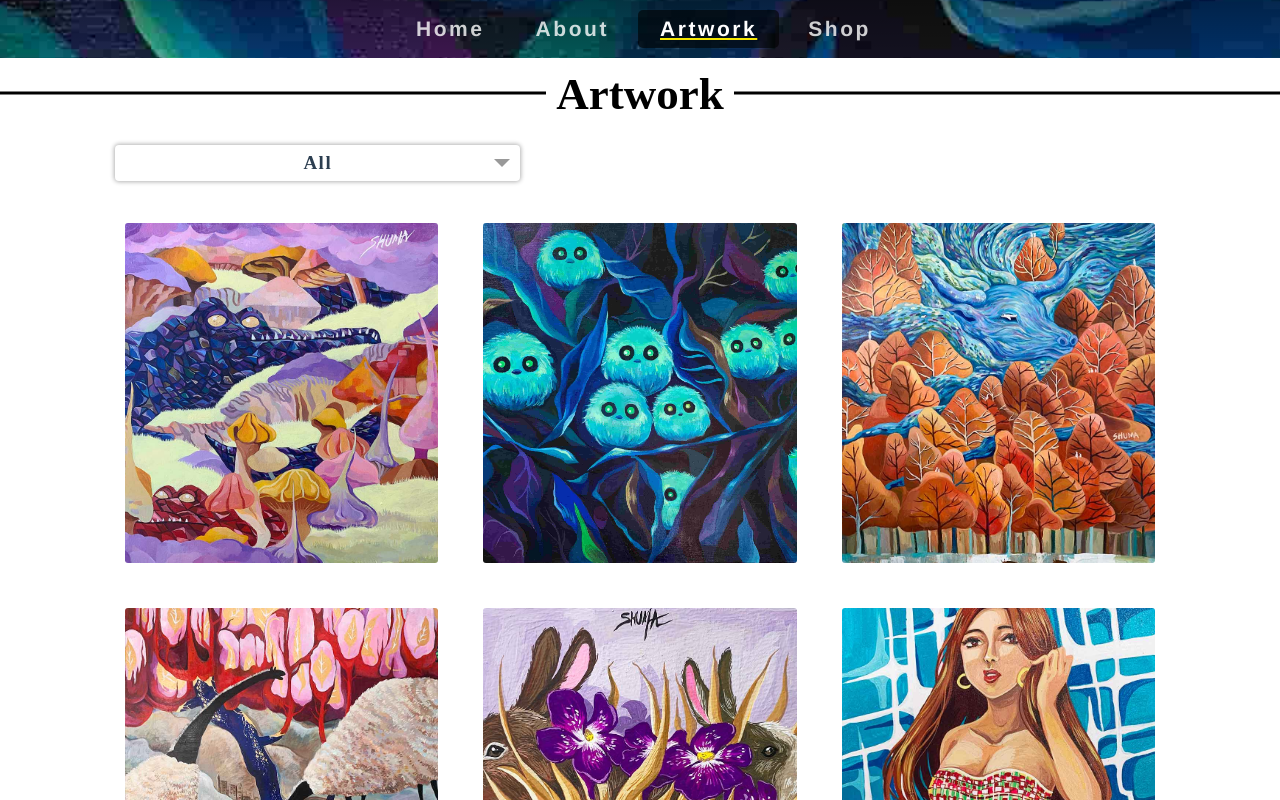
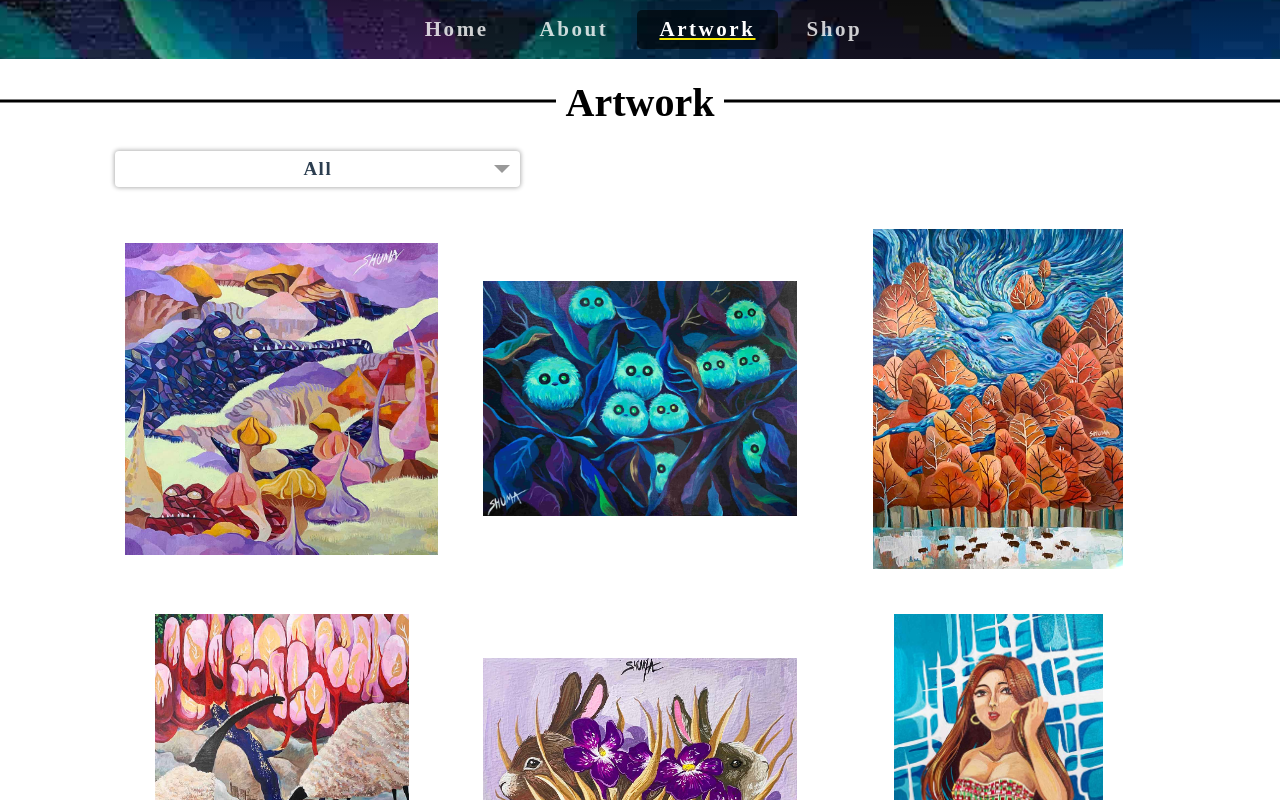
Before and after one commit to andytseng1993/shuma, a Vue app: page /artwork in a window 1280 px wide. Shown: the top 800 px of the page. Built offline with nearby package versions, Linux system fonts and the light colour scheme.

Commit message:
some style change

```diff
--- a/public/artwork.json
+++ b/public/artwork.json
@@ -37,7 +37,7 @@
         "Acrylic Painting, Canvas"
       ],
       "size": "18×24 inch",
-      "sell": true,
+      "sell": false,
       "soldOut": false,
       "price": [
         30000,
@@ -102,8 +102,8 @@
         "廣告顏料,水彩紙",
         "Gouache, Paper"
       ],
-      "size": "7×5.5inch ",
-      "sell": true,
+      "size": "7×5.5 inch ",
+      "sell": false,
       "soldOut": false,
       "price": [7500,230]
     },
@@ -123,7 +123,7 @@
         "廣告顏料,水彩紙",
         "Gouache, Paper"
       ],
-      "size": "9.5×6inch",
+      "size": "9.5×6 inch",
       "sell": true,
       "soldOut": false,
       "price": [7500,230]
@@ -144,7 +144,7 @@
         "廣告顏料,水彩紙",
         "Gouache, Paper"
       ],
-      "size": "8.3×11.7inch",
+      "size": "8.3×11.7 inch",
       "sell": false,
       "soldOut": false,
       "price": 0
--- a/src/components/LightBox/style.css
+++ b/src/components/LightBox/style.css
@@ -1,3 +1,6 @@
+* {
+  font-family: "Times New Roman", 'Taipei Sans';
+}
 #lightBox .artworks {
   margin: 0px 8%;
   height: 100%;
@@ -19,10 +22,10 @@
   position: relative;
   flex: 1 1 300px;
   background-position: center center;
-  background-size: cover;
+  background-repeat: no-repeat;
+  background-size: contain;
   filter: drop-shadow(3px 7px 3px rgba(0, 0, 0, 0.4));
   transition:transform 0.2s ease-in-out,filter 0.1s ease-in-out;
-
 }
 #lightBox .artworks .cover .box {
   position: relative;
@@ -61,6 +64,7 @@
   transform: translateY(0px);
 }
 @media only screen and (max-width: 480px) {
+
   #lightBox .artworks {
     margin: 10px;
     border: none;
@@ -68,15 +72,15 @@
   #lightBox .artworks .cover {
     margin-bottom: 55px;
     filter: none;
-    box-shadow: 3px 3px 5px rgba(0, 0, 0, 0.4);
+    background-size: cover;
     transition: box-shadow 0.2s ease-out,transform 0.2s;
   }
   #lightBox .artworks .cover .box {
     align-items: flex-end;
   }
   #lightBox .artworks .cover .box h3 {
-    padding-top: 20px;
-    bottom: 0px;
+    padding: 20px;
+    bottom: -15px;
     color: black;
     position: relative;
     transform: translateY(40px);
@@ -89,7 +93,7 @@
   #lightBox .artworks .cover:hover {
     transform: translate(-2px, -2px);
     filter: none;
-    box-shadow: 5px 10px 10px rgba(0, 0, 0, 0.3);
+    box-shadow: 3px 5px 5px rgba(0, 0, 0, 0.3);
   }
   #lightBox .artworks .cover:hover .box {
   background-color: transparent;
@@ -154,6 +158,7 @@
   right: calc(15px + 1.5vw);
   top: 50vh;
   transform: translate(50%, -50%);
+  padding-left: -1px;
 }
 .nextButton .fa-chevron-right {
   font-size: calc(35px + 1.5vw);
@@ -178,7 +183,7 @@
 .nextButton:hover .fa-chevron-right {
   filter: drop-shadow(-5px 0px 5px black);
   color: #edf2f4;
-  transform: translateX(4px);
+  transform: translateX(3px);
 }
 .nextButton:active .fa-chevron-right {
   filter: drop-shadow(-5px 0px 5px black);
@@ -189,7 +194,7 @@
 .preButton:hover .fa-chevron-left {
   filter: drop-shadow(5px 0px 5px black);
   color: #edf2f4;
-  transform: translateX(-4px);
+  transform: translateX(-3px);
 }
 .preButton:active .fa-chevron-left {
   filter: drop-shadow(-5px 0px 5px black);
--- a/src/components/Navigation/style.css
+++ b/src/components/Navigation/style.css
@@ -1,4 +1,5 @@
 #nav{
+  font-family: "Times New Roman", 'Taipei Sans';
   position: sticky;
   top: 0px;
   display: flex;
@@ -26,7 +27,7 @@
   text-decoration-line: none;
 }
 #nav .pc .ch{
-  padding: 5px 25px;
+  padding: 10px 25px;
   font-size: max(23px, 1.6vw);
 }
 #nav .mobile{
--- a/src/components/SelectType/style.css
+++ b/src/components/SelectType/style.css
@@ -1,5 +1,5 @@
 * {
-  font-family: "Times New Roman", 微軟正黑體;
+  font-family: "Times New Roman", 'Taipei Sans';
 }
 #TypeHandler {
   background-color: white;
--- a/src/components/ShopList/style.css
+++ b/src/components/ShopList/style.css
@@ -2,6 +2,7 @@
   display: flex;
   justify-content: space-evenly;
   align-items: flex-start;
+  font-family:'Times New Roman','Taipei Sans';
 }
 #shopList .items {
   width: 1000px;
@@ -30,7 +31,8 @@
   width: 100%;
   height: 200px;
   background-position: center center;
-  background-size: cover;
+  background-repeat: no-repeat;
+  background-size: contain;
   transition:transform 0.1s ease-in-out;
   cursor: pointer;
 }
@@ -38,7 +40,7 @@
   padding: 7px;
 }
 #shopList .items .cover .details .title{
-  margin-top: 10px;
+  margin-top: 0px;
   font-size: 20px;
   font-weight: 700;
   color: rgba(0, 0, 0, 0.6);
@@ -47,6 +49,7 @@
 }
 
 #shopList .items .cover .details .price{
+  font-family: "Times New Roman";
   font-size: 18px;
   margin-top: 7px;
   font-weight: 600;
@@ -306,14 +309,13 @@
     margin-top: 10px;
     margin-bottom: 20px;
     filter: none;
-    width: 25%;
     flex: 1 1;
-    max-width: 230px;
+    max-width: 290px;
     transition: 0.1s ease-in-out;
 }
   #shopList .items .cover .img {
     align-items: flex-end;
-    height: 230px;
+    height: 260px;
   }
   #shopList .items .cover .img:hover {
     transform: none;
--- a/src/views/About/style.css
+++ b/src/views/About/style.css
@@ -24,7 +24,7 @@
 }
 
 .title {
-  font-family:'Times New Roman';
+  font-family:'Times New Roman','Taipei Sans';
   display: flex;
   justify-content: center;
   align-items: center;
@@ -33,7 +33,7 @@
           background-clip: text;
   color: transparent;
   filter: invert(1) grayscale(1) contrast(10);
-  margin-top: 10px;
+  margin-top: 20px;
 }
 .title .beforeLine {
   flex: 1 1;
@@ -56,7 +56,7 @@
 }
 .title h1{
   margin:0px;
-  font-size: max(3vw,45px);
+  font-size: max(2.4vw,40px);
 }
 .link {
   z-index: 100;
--- a/src/views/Artwork/style.css
+++ b/src/views/Artwork/style.css
@@ -8,12 +8,12 @@
 }
 .title {
   margin: 10px 0px;
-  font-family:'Times New Roman';
+  font-family:'Times New Roman','Taipei Sans';
   display: flex;
   justify-content: center;
   align-items: center;
   color: black;
-  margin-top: 10px;
+  margin-top: 20px;
 }
 .title .beforeLine {
   flex: 1 1;
@@ -36,7 +36,7 @@
 }
 .title h1{
   margin:0px;
-  font-size: max(3vw,45px);
+  font-size: max(2.2vw,40px);
 }
 #lightBox{
   position: relative;
@@ -55,8 +55,20 @@
     font-size: 16px;
     border-top: 1px rgba(0, 0, 0, 0.1) solid;
     height: initial;
-    font-family:  'Times New Roman';
+    font-family:'Times New Roman','Taipei Sans';
   }
+@media only screen and (max-width: 790px){
+  #TypeHandler{
+    margin-top: 30px;
+    margin-left: auto;
+    margin-right: auto;
+    position: relative;
+    left: initial;
+  }
+  #lightBox{
+    margin-top: 30px;
+  }
+}
 @media only screen and (max-width: 480px) {
   .title{
     position: relative;
@@ -66,11 +78,10 @@
     font-size: 9vw;
   }
   #TypeHandler{
-    margin-top: 20px;
-    left: 5%;
+    margin-top: 30px;
   }
   #lightBox{
-  margin-top: 80px;
+  margin-top: 20px;
   }
   .footer{
     height: 60px;
--- a/src/views/Artwork/template.html
+++ b/src/views/Artwork/template.html
@@ -15,5 +15,5 @@
     <LightBox :isLightboxOpen.sync="isLightboxOpen" :artworkMenu="artworkMenu" :engControl="engControl" :nowPlayId.sync="nowPlayId"></LightBox>
     <div
         class="footer"
-    >Copyright &#169; {{date()}} SHUMA. All Rights Reserved</div>
+    >{{engControl?'Copyright &#169;'+ date()+ ' SHUMA. All Rights Reserved':'版權所有 &#169;'+ date()+' SHUMA'}}</div>
 </div>
--- a/src/views/Home/style.css
+++ b/src/views/Home/style.css
@@ -73,7 +73,7 @@
   color: white;
 }
 #Home .translate label .eg {
-  font-family: "Gugi", cursive;
+  font-family: "Gugi", 'cursive';
   width: max(2.5vw, 25px);
   height: max(2.5vw, 25px);
   display: flex;
@@ -104,7 +104,7 @@
   transition-duration: 2s;
 }
 #Home .word .name {
-  font-family: "Gugi", cursive;
+  font-family: "Gugi", 'cursive';
   color: transparent;
   font-size: min(12vw, 180px);
   -webkit-background-clip: text;
--- a/src/views/PlaceOrder/index.vue
+++ b/src/views/PlaceOrder/index.vue
@@ -76,16 +76,6 @@ export default {
     deleteList (val) {
       this.$store.dispatch('DELETE_SHOPLIST', val)
     },
-    sendEmail () {
-      emailjs.send('service_hd39hf4', 'template_6ngi6cd', this.order, 'user_XiclrBTze0zEbsO6pBizA').then(function (response) {
-        console.log('SUCCESS!', response.status, response.text)
-      }, function (error) {
-        console.log('FAILED...', error)
-      })
-      this.order.name = null
-      this.order.email = null
-      this.order.message = null
-    },
     send () {
       if (this.order.name && this.order.email && this.recaptchaVerifyKey) {
         emailjs.send(process.env.VUE_APP_EMAILJS_SERVICE_ID, process.env.VUE_APP_EMAILJS_TEMPALTE_ID, this.order, process.env.VUE_APP_EMAILJS_USER_ID).then(function (response) {
--- a/src/views/Shop/style.css
+++ b/src/views/Shop/style.css
@@ -7,12 +7,12 @@
   background-position: 60% 70%;
 }
 .title {
-  font-family:'Times New Roman';
+  font-family:'Times New Roman','Taipei Sans';
   display: flex;
   justify-content: center;
   align-items: center;
   color: black;
-  margin: 10px 0px;
+  margin: 20px 0px;
 }
 .title .beforeLine {
   flex: 1 1;
@@ -35,7 +35,7 @@
 }
 .title h1{
   margin:0px;
-  font-size: max(3vw,45px);
+  font-size: max(2.2vw,40px);
 }
 .shopcontrol {
   display: inline-block;
@@ -81,7 +81,7 @@
     font-size: 16px;
     border-top: 1px rgba(0, 0, 0, 0.1) solid;
     height: initial;
-    font-family:  'Times New Roman';
+    font-family:  'Times New Roman','Taipei Sans';
   }
 @media only screen and (max-width: 992px){
   #TypeHandler{
```
